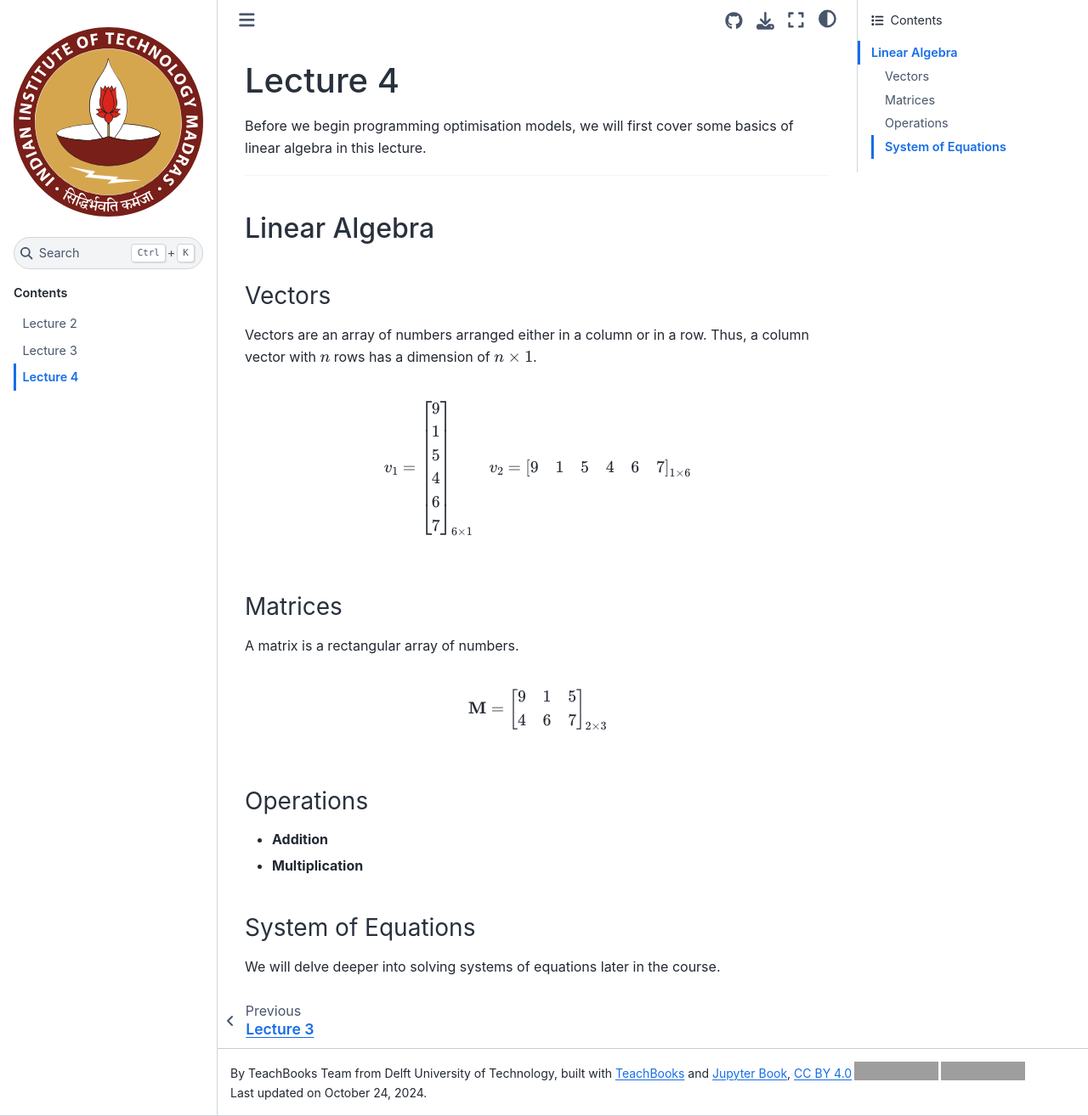
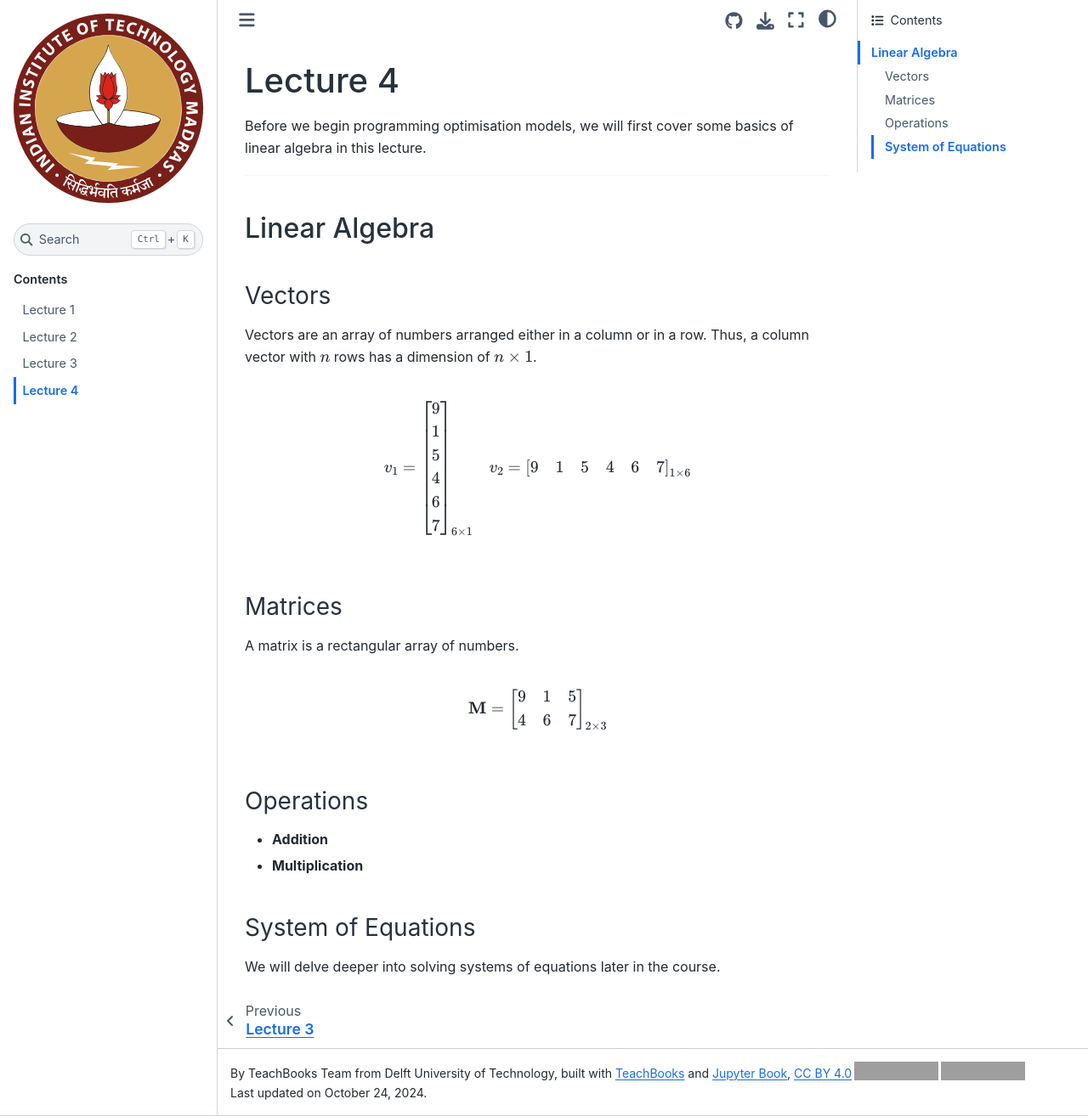
Before and after one commit to anmpahwa/CE5972, a Jupyter Book: the page built from book/content/lecture_04.md, in a window 1280 px wide and 1314 px high. Shown: the whole window at 85% size. Built offline with Jupyter Book 1.0.4 settings and Sphinx 7.4.7 and the Sphinx Book theme 1.1.4, drawn with Linux system fonts in a browser that asks for light colours; comment, search, counter and statistics services are not loaded; grey boxes are pictures that could not be loaded.

Commit message:
add lecture #01

```diff
--- a/book/_toc.yml
+++ b/book/_toc.yml
@@ -4,6 +4,7 @@
 parts:
   - caption: Contents
     chapters:
+    - file: content/lecture_01.md
     - file: content/lecture_02.md
     - file: content/lecture_03.md
     - file: content/lecture_04.md
```
